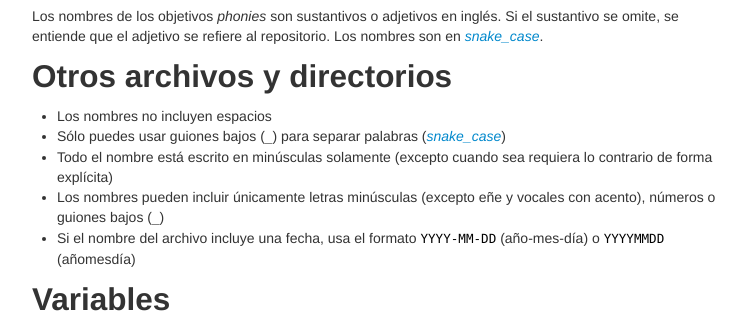
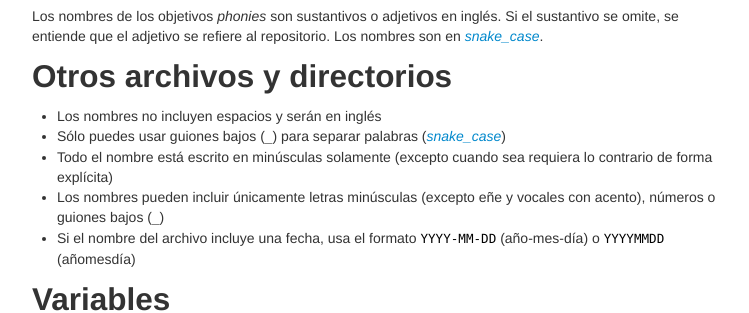
Before and after one commit to LizethMReyes/islasgeci.github.io, a Jekyll site: the page built from ciencia_de_datos/guia_de_estilo/nomenclatura.md, in a window 1280 px wide and 900 px high, scrolled down 1369 px. Shown: the part 152-465 px from the top of the window, without its empty margins (258-1007 px from the left). Built offline with Jekyll 4.4.1, drawn with Linux system fonts in a browser that asks for light colours; some of the changed text lies outside the part shown.

Commit message:
Actualiza la guía con los acuerdos tomados en el kaizen

```diff
--- a/ciencia_de_datos/guia_de_estilo/nomenclatura.md
+++ b/ciencia_de_datos/guia_de_estilo/nomenclatura.md
@@ -73,7 +73,7 @@ Los nombres de los objetivos _phonies_ son sustantivos o adjetivos en inglés. S
 
 ## Otros archivos y directorios
 
-- Los nombres no incluyen espacios
+- Los nombres no incluyen espacios y serán en inglés
 - Sólo puedes usar guiones bajos (`_`) para separar palabras ([_snake_case_](https://en.wikipedia.org/wiki/Snake_case))
 - Todo el nombre está escrito en minúsculas solamente (excepto cuando sea requiera lo contrario de forma explícita)
 - Los nombres pueden incluir únicamente letras minúsculas (excepto eñe y vocales con acento), números o guiones bajos (`_`)
```
Also changed, not shown: other parts of ciencia_de_datos/guia_de_estilo/nomenclatura.md (+1 -1 lines).
